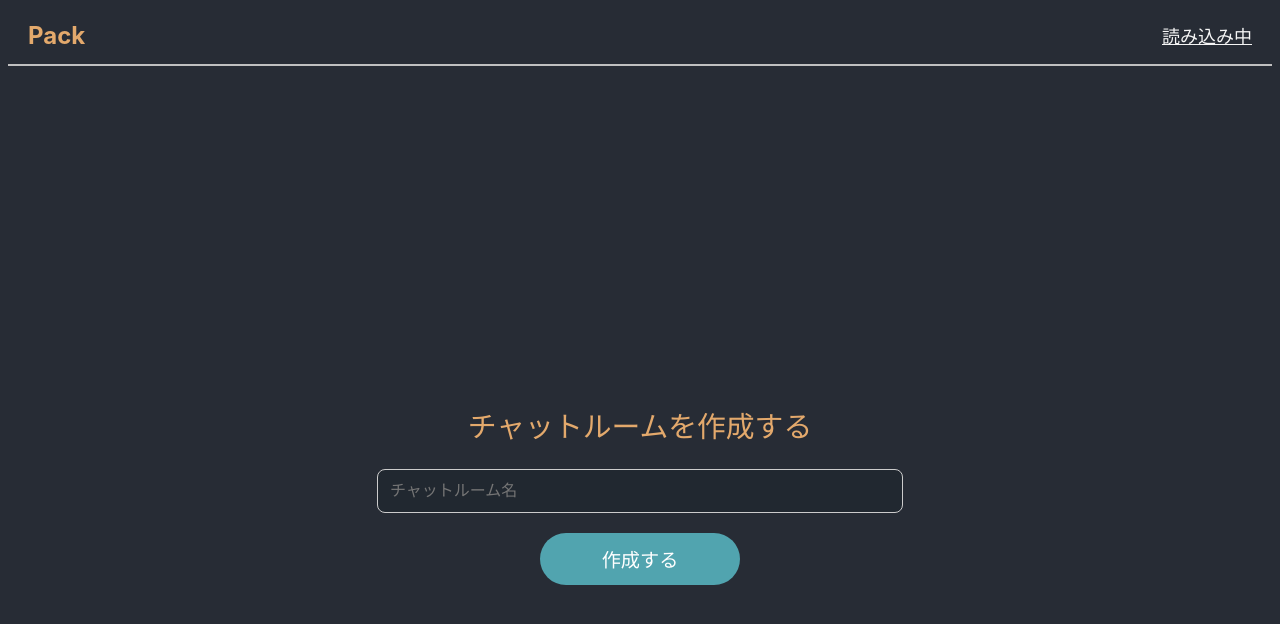
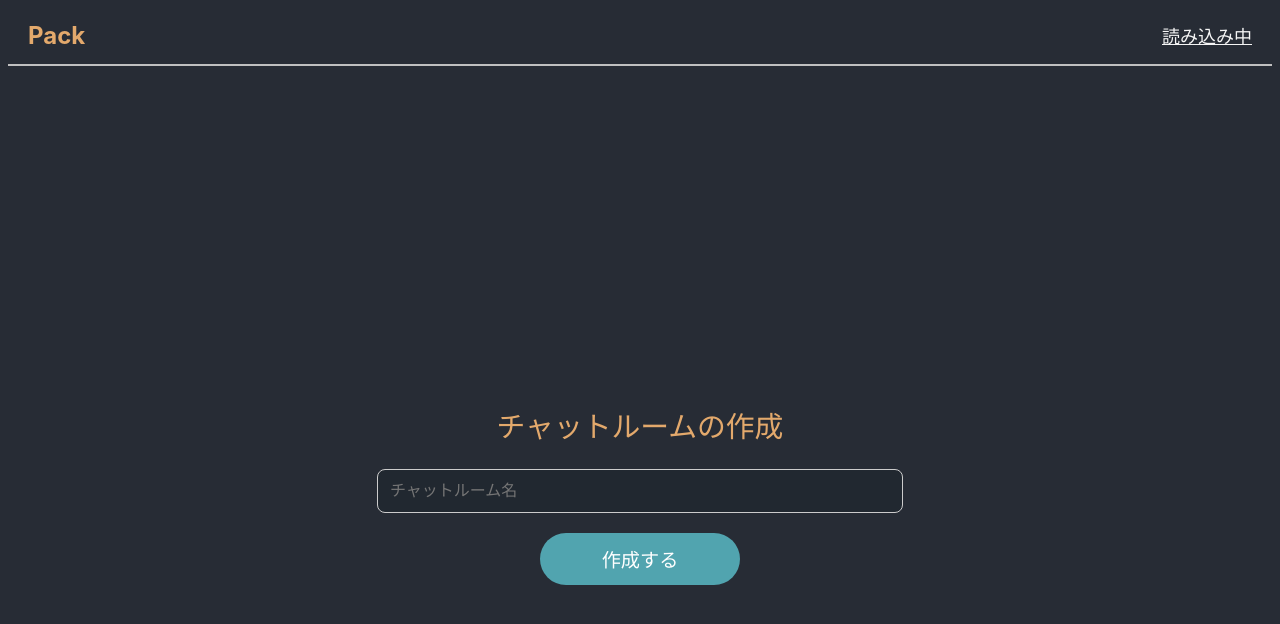
Before and after one commit to nakaryo716/chat-app, a Next.js app: page /room/create in a window 1280 px wide. Shown: the top 624 px of the page. Built offline with nearby package versions, Linux system fonts and the light colour scheme; no server answers.

Commit message:
[fix]ページタイトルの修正

```diff
--- a/src/components/OpenRoom.tsx
+++ b/src/components/OpenRoom.tsx
@@ -39,7 +39,7 @@ const OpenRoom = memo(function OpenRoom() {
 
     return (
         <div className={styles.userRoomContainer}>
-            <h1 className={styles.title}>チャットルームを作成する</h1>
+            <h1 className={styles.title}>チャットルームの作成</h1>
             <input
             type="text"
             value={input}
```
